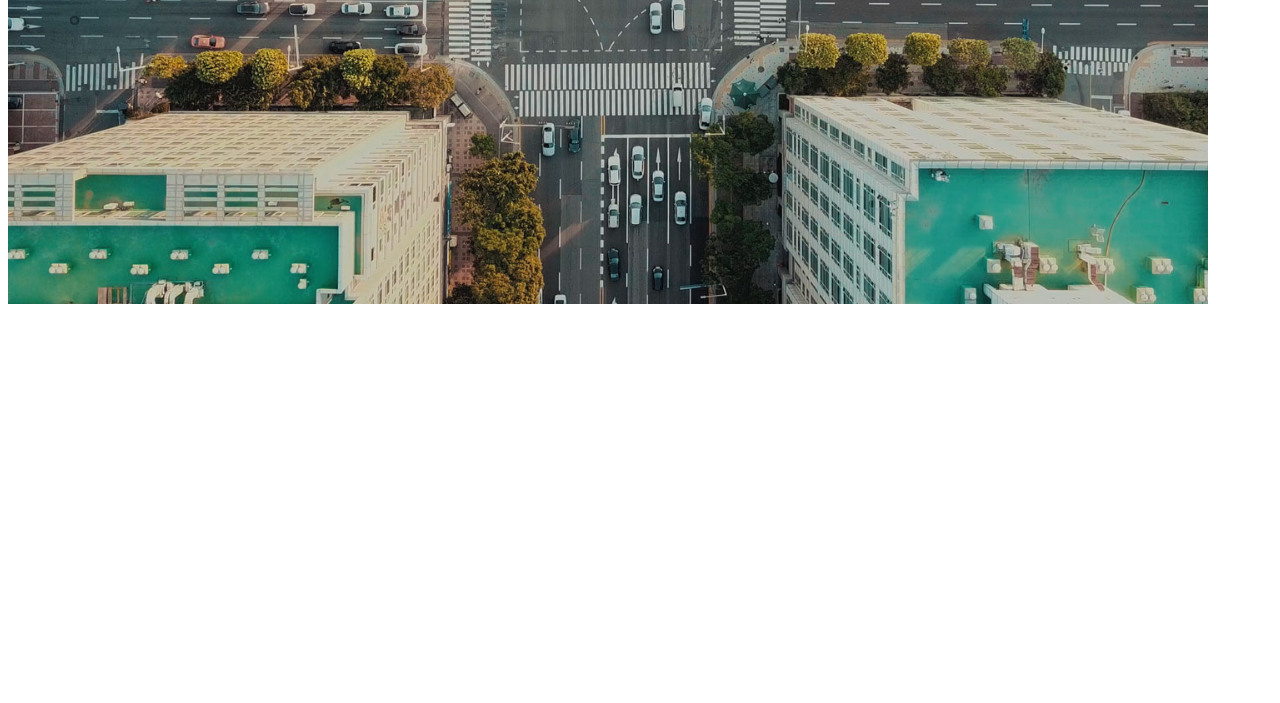
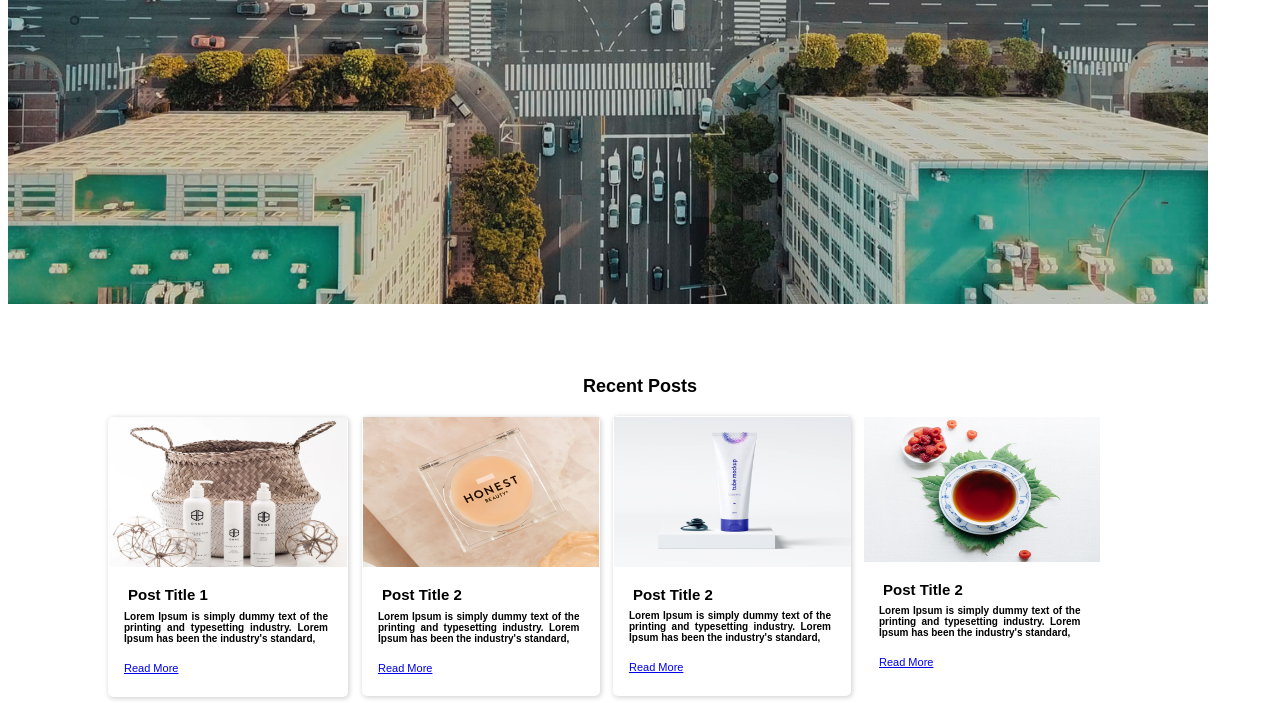
Before and after one commit to kaicunanan/index.html, a plain HTML site: page index.html in a window 1280 px wide. Shown: the part 361-1064 px from the top of the page. Before the commit the page ends 800 px from the top, so only its background shows below. Drawn offline with Linux system fonts and the light colour scheme.

Commit message:
Recent Succesfully Commit

```diff
--- a/index.html
+++ b/index.html
@@ -11,6 +11,73 @@
     <h2 class="welcome">Welcome To My Website</h2>
     <h5 class="under-welcome">This is the landing section of the Website</h5>
     <img src="img/landing-img.jpg" class="landing">
+    <br><br><br>
+    <h3 class="recenttxt">Recent Posts</h3>
+
+    <div class="post1border">
+        <tr>
+            <td>
+                <img src="img/post-img-1.jpg" class="one">
+            </td>
+        </tr>
+        <tr>
+            <td>
+                <h2 class="posttitle">Post Title 1</h2>
+                <h6 class="lorem1">Lorem Ipsum is simply dummy text of the printing and typesetting industry. Lorem Ipsum has been the industry's standard,</h6>
+                <a href="index.html">
+                    <p class="RM1">Read More</p>
+                </a>
+            </td>
+        </tr>
+    </div>
+    <div class="post2border">
+        <tr>
+            <td>
+                <img src="img/post-img-2.jpg" class="two">
+            </td>
+        </tr>
+        <tr>
+            <td>
+                <h2 class="posttitle">Post Title 2</h2>
+                <h6 class="lorem1">Lorem Ipsum is simply dummy text of the printing and typesetting industry. Lorem Ipsum has been the industry's standard,</h6>
+                <a href="index.html">
+                    <p class="RM1">Read More</p>
+                </a>
+            </td>
+        </tr>
+    </div>
+    <div class="post3border">
+        <tr>
+            <td>
+                <img src="img/post-img-3.jpg" class="three">
+            </td>
+        </tr>
+        <tr>
+            <td>
+                <h2 class="posttitle">Post Title 2</h2>
+                <h6 class="lorem1">Lorem Ipsum is simply dummy text of the printing and typesetting industry. Lorem Ipsum has been the industry's standard,</h6>
+                <a href="index.html">
+                    <p class="RM1">Read More</p>
+                </a>
+            </td>
+        </tr>
+    </div>
+    <div class="post4border">
+        <tr>
+            <td>
+                <img src="img/post-img-4.jpg" class="four">
+            </td>
+        </tr>
+        <tr>
+            <td>
+                <h2 class="posttitle">Post Title 2</h2>
+                <h6 class="lorem1">Lorem Ipsum is simply dummy text of the printing and typesetting industry. Lorem Ipsum has been the industry's standard,</h6>
+                <a href="index.html">
+                    <p class="RM1">Read More</p>
+                </a>
+            </td>
+        </tr>
+    </div>
 
 </body>
 </html>
--- a/style.css
+++ b/style.css
@@ -13,7 +13,7 @@ body{
 
 .welcome {
     font-family: Arial, Helvetica, sans-serif;
-    font-size: 41px;
+    font-size: 39.7px;
     text-shadow: 100%;
     text-shadow: 2px 2px black;
     position: absolute;
@@ -37,3 +37,105 @@ body{
     padding-top: 80px;
     color:white
 }
+.recenttxt{
+    text-align: center;
+    font-size: 18px;
+    font-family: Arial, Helvetica, sans-serif;
+}
+.post1border:hover, .post2border:hover, .post3border:hover, .post4border:hover{
+    background-color: black;
+    color: white;
+}
+.post1border{
+    border-radius: 5px;
+    margin-left: 100px;
+    margin-top: 20px;
+    width: 240px;
+    height: 280px;
+    box-shadow: 1px 1px 5px 0.5px lightgrey;
+}
+.one{
+    padding-bottom: -5px;
+    width: 238.5px;
+    height: 150px;
+    margin-left: 0.9px;
+    margin-top: -279.5px;
+    padding-top: 280px;
+}
+.posttitle{
+    padding-left: 20px;
+    padding-right: 20px;
+    margin-top: 15px;
+    text-align: justify;
+    font-family: Arial, Helvetica, sans-serif;
+    font-size: 15px;
+}
+.lorem1{
+    padding-left: 16px;
+    padding-right: 20px;
+    margin-top: -5px;
+    text-align: justify;
+    font-family: Arial, Helvetica, sans-serif;
+    font-size: 10px;
+    color: black white;
+}
+.RM1{
+    color: white black;
+    font-size: 11px;
+    padding-left: 16px;
+    padding-right: 20px;
+    margin-top: -5px;
+    text-align: justify;
+    font-family: Arial, Helvetica, sans-serif;
+}
+.RM1:hover{
+    color: red;
+}
+.post2border{
+    border-radius: 5px;
+    padding-top: 0.5px;
+    margin-left: 354px;
+    margin-top: -280px;
+    border-collapse: collapse;
+    width: 237.5px;
+    height: 279px;
+    box-shadow: 1px 1px 5px 0.5px lightgrey;
+}
+.two{
+    width: 236px;
+    height: 150px;
+    margin-left: 0.9px;
+    margin-top: -280px;
+    padding-top: 280px;
+}
+
+.post3border{
+    border-radius: 5px;
+    margin-left: 605px;
+    margin-top: -280.5px;
+    width: 238px;
+    height: 280px;
+    box-shadow: 1px 1px 5px 0.5px lightgrey;
+    border-collapse: collapse;
+}
+.three{
+    margin-left: 1px;
+    margin-right: 1px;
+    margin-top: 1px;
+    width: 236.5px;
+    height:150px;
+}
+
+.post4border{
+    border-radius: 5px;
+    width: 237.5px;
+    height: 279.5px;
+    margin-left: 855px;
+    margin-top: -280px;
+}
+.four{
+    width: 236px;
+    height: 145px;
+    margin-left: 1px;
+    margin-top: 1px;
+}
```
